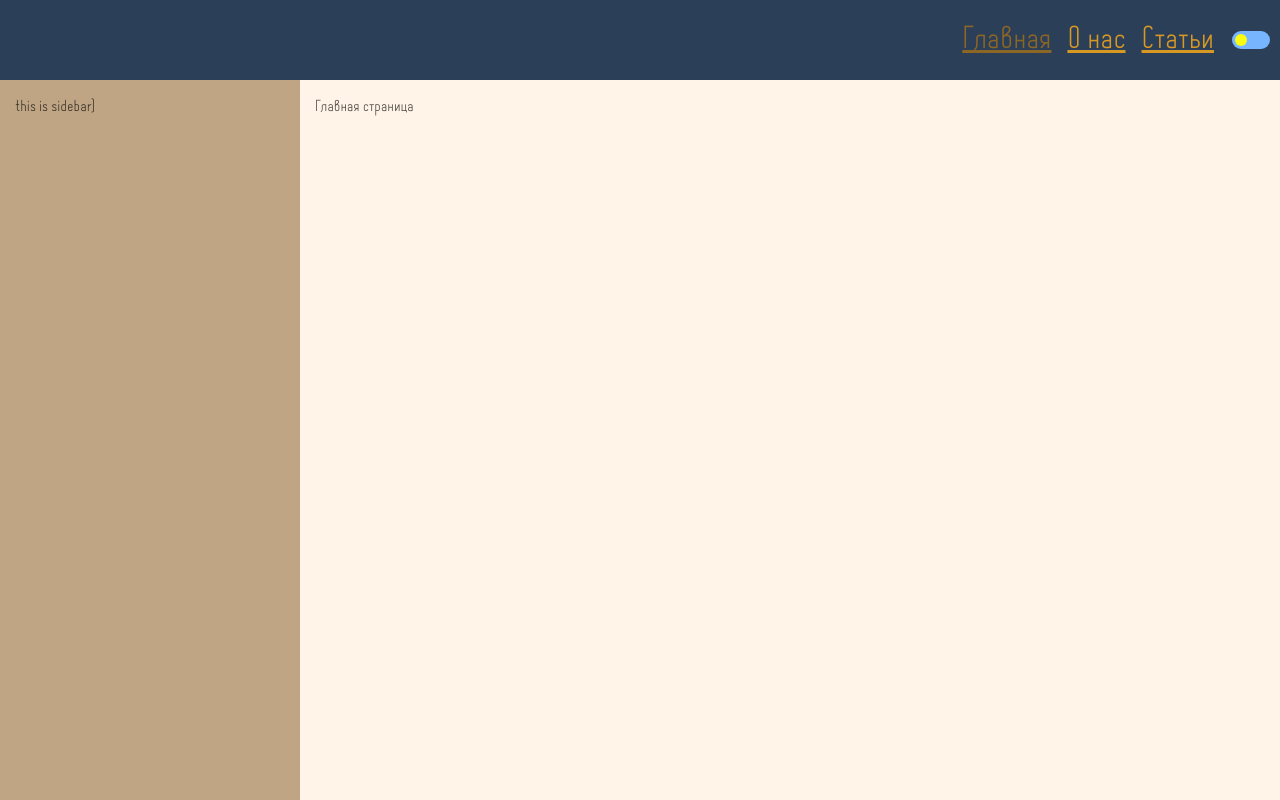
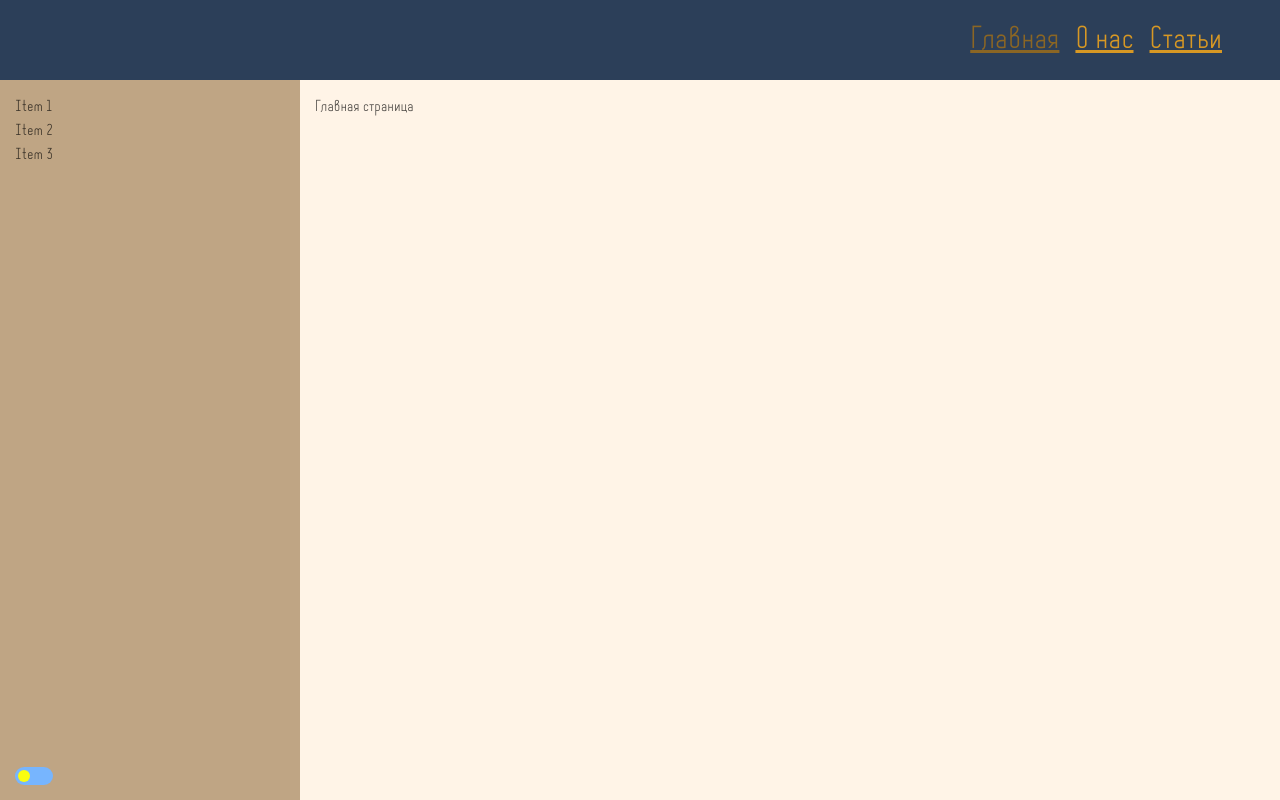
Before and after one commit to AlexandrMers/blog-application, a React app: page / in a window 1280 px wide. Built offline with nearby package versions, Linux system fonts and the light colour scheme; the HTML template or start-up script is replaced by a standard one.

Commit message:
make widget for SideBar content

```diff
--- a/src/app/App.tsx
+++ b/src/app/App.tsx
@@ -1,8 +1,9 @@
 import React from "react";
 
-import { Box, FlexContainer, Layout } from "shared/ui";
+import { Layout } from "shared/ui";
 
 import { Navbar } from "widgets/Navbar";
+import { SideBar } from "widgets/SideBar";
 import { SwitchTheme } from "widgets/SwitchTheme";
 
 import { AppRoute } from "./providers/router";
@@ -12,15 +13,11 @@ import "./styles/index.scss";
 const App = () => {
   return (
     <>
-      <FlexContainer justifyContent="end">
-        <Navbar />
-        <Box insideSize="l">
-          <SwitchTheme />
-        </Box>
-      </FlexContainer>
-
+      <Navbar />
       <Layout.Container>
-        <Layout.SideBar>this is sidebar)</Layout.SideBar>
+        <Layout.SideBar>
+          <SideBar endCellRender={<SwitchTheme />} />
+        </Layout.SideBar>
 
         <Layout.Content>
           <AppRoute />
--- a/src/shared/providers/theme/lib/ThemeContext.ts
+++ b/src/shared/providers/theme/lib/ThemeContext.ts
@@ -7,7 +7,7 @@ export enum Theme {
 
 interface ThemeContextProps {
   theme?: Theme;
-  setTheme?: (theme?: Theme) => void;
+  setTheme?: () => void;
 }
 
 export const ThemeContext = createContext<ThemeContextProps>({});
--- a/src/widgets/Navbar/ui/Navbar.tsx
+++ b/src/widgets/Navbar/ui/Navbar.tsx
@@ -1,6 +1,6 @@
 import cn from "classnames";
 
-import { AppLink } from "shared/ui";
+import { AppLink, FlexContainer } from "shared/ui";
 
 import { NavigationConfig } from "../lib/navigation.config";
 import { NavbarProps } from "../types/NavbarProps";
@@ -9,6 +9,7 @@ import styles from "./style.module.scss";
 
 export const Navbar = ({ className }: NavbarProps) => {
   return (
+    <FlexContainer justifyContent="end">
       <div className={cn(styles.Navbar, className)}>
         <div className={styles.Navbar__Menu}>
           {Object.values(NavigationConfig).map((link) => (
@@ -16,5 +17,6 @@ export const Navbar = ({ className }: NavbarProps) => {
           ))}
         </div>
       </div>
+    </FlexContainer>
   );
 };
--- a/src/widgets/Navbar/ui/style.module.scss
+++ b/src/widgets/Navbar/ui/style.module.scss
@@ -3,6 +3,7 @@
   display: flex;
   height: var(--header-height);
   font: var(--font-xl);
+  padding: 0 50px;
 
   &__Menu {
     margin-left: auto;
--- /dev/null
+++ b/src/widgets/SideBar/index.ts
@@ -0,0 +1 @@
+export { SideBarContent as SideBar } from "./ui/SideBarContent";
--- /dev/null
+++ b/src/widgets/SideBar/ui/SideBarContent.tsx
@@ -0,0 +1,18 @@
+import React, { PropsWithChildren, ReactNode } from "react";
+
+import styles from "./style.module.scss";
+
+export const SideBarContent = ({
+  endCellRender,
+}: PropsWithChildren<{
+  endCellRender?: ReactNode;
+}>) => {
+  return (
+    <div className={styles.SideBarContent}>
+      <p>Item 1</p>
+      <p>Item 2</p>
+      <p>Item 3</p>
+      <div className={styles.SideBarContent__EndCell}>{endCellRender}</div>
+    </div>
+  );
+};
--- /dev/null
+++ b/src/widgets/SideBar/ui/style.module.scss
@@ -0,0 +1,9 @@
+.SideBarContent {
+  height: 100%;
+  display: flex;
+  flex-direction: column;
+
+  &__EndCell {
+    margin-top: auto;
+  }
+}
--- a/src/widgets/SwitchTheme/index.ts
+++ b/src/widgets/SwitchTheme/index.ts
@@ -1,2 +1 @@
 export { SwitchTheme } from "./ui/SwitchTheme";
-export { SwitchThemeTypes } from "./types/SwitchThemeTypes";
--- a/src/widgets/SwitchTheme/ui/SwitchTheme.tsx
+++ b/src/widgets/SwitchTheme/ui/SwitchTheme.tsx
@@ -8,8 +8,6 @@ import styles from "./styles.module.scss";
 export const SwitchTheme = () => {
   const { theme, setTheme } = useTheme();
   const isDarkAppliedTheme = theme === Theme.DARK;
-
-  const handleOnChange = () => setTheme();
 
   return (
     <div
@@ -22,7 +20,7 @@ export const SwitchTheme = () => {
         type="checkbox"
         id="toggle_checkbox"
         checked={isDarkAppliedTheme}
-        onChange={handleOnChange}
+        onChange={setTheme}
       />
       <label className={styles.Switcher__Label} htmlFor="toggle_checkbox">
         <div className={styles.Switcher__Star} />
```
Lines whose indentation alone changed are shown as unchanged.
